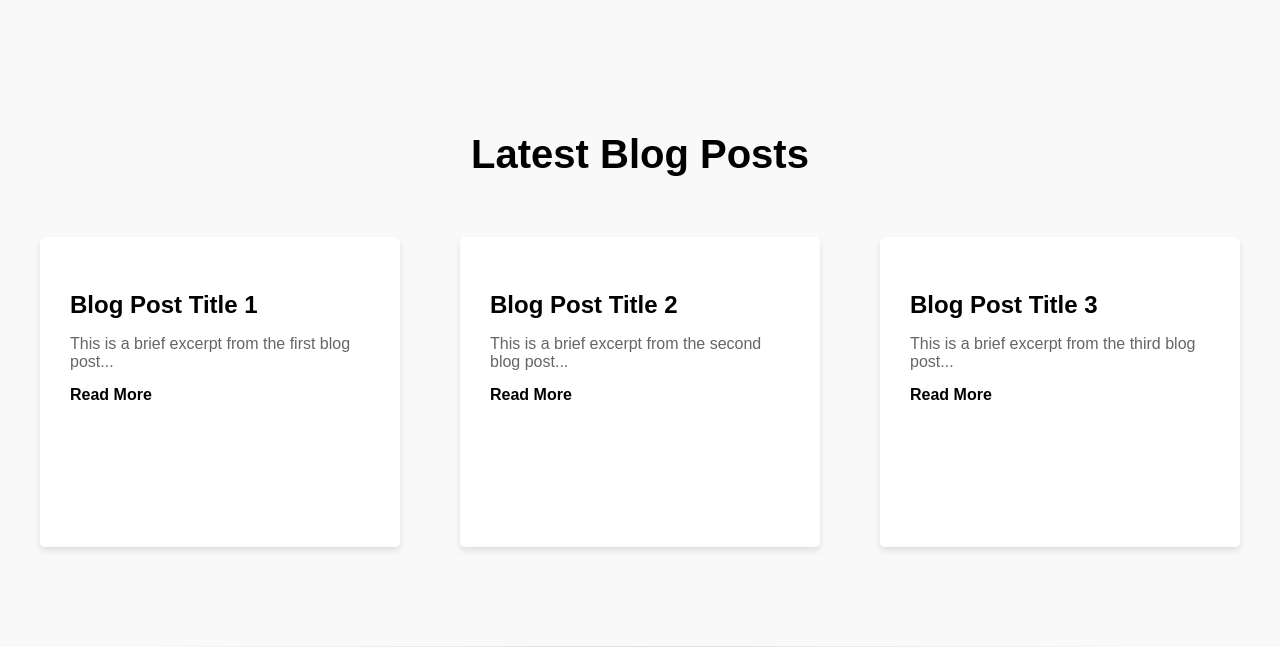
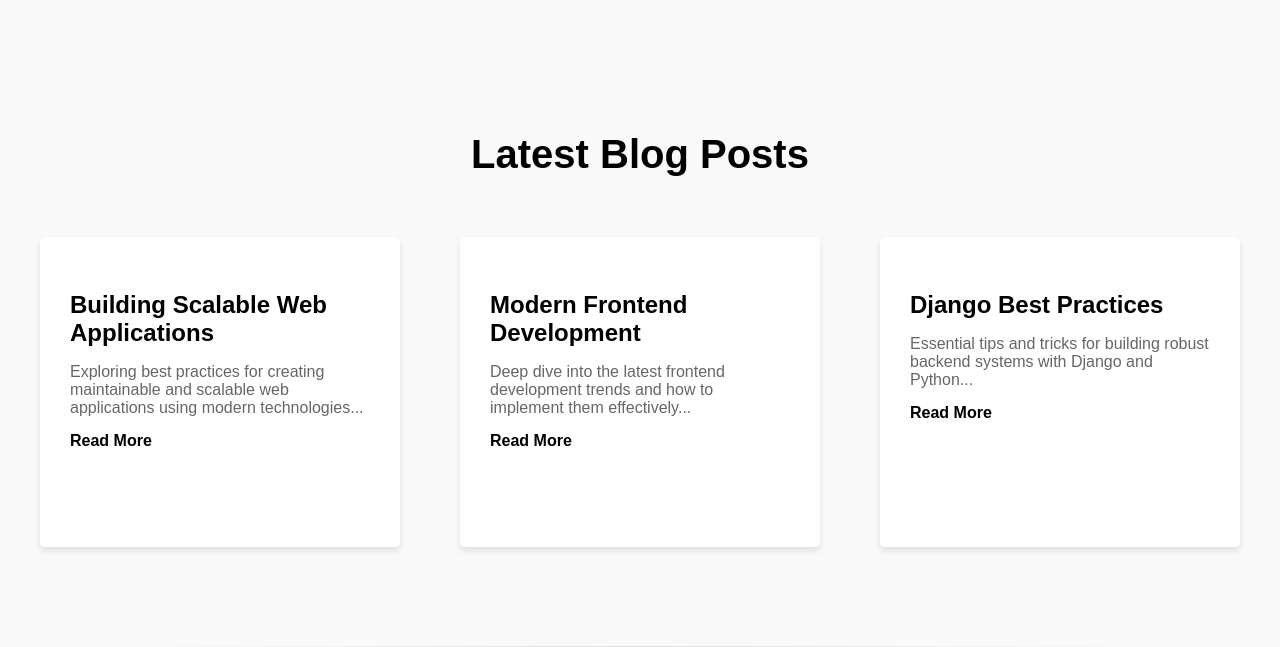
Before and after one commit to mlamin1/PersonalWebsite, a Django app: page / in a window 1280 px wide. Shown: the part 2025-2672 px from the top of the page. Run offline with Django 5.2, Linux system fonts and the light colour scheme.

Commit message:
Added changes to the homehtml page

```diff
--- a/main/templates/main/home.html
+++ b/main/templates/main/home.html
@@ -214,18 +214,18 @@
         <h2>Latest Blog Posts</h2>
         <div class="blog-grid">
             <div class="blog-post">
-                <h3>Blog Post Title 1</h3>
-                <p>This is a brief excerpt from the first blog post...</p>
+                <h3>Building Scalable Web Applications</h3>
+                <p>Exploring best practices for creating maintainable and scalable web applications using modern technologies...</p>
                 <a href="#">Read More</a>
             </div>
             <div class="blog-post">
-                <h3>Blog Post Title 2</h3>
-                <p>This is a brief excerpt from the second blog post...</p>
+                <h3>Modern Frontend Development</h3>
+                <p>Deep dive into the latest frontend development trends and how to implement them effectively...</p>
                 <a href="#">Read More</a>
             </div>
             <div class="blog-post">
-                <h3>Blog Post Title 3</h3>
-                <p>This is a brief excerpt from the third blog post...</p>
+                <h3>Django Best Practices</h3>
+                <p>Essential tips and tricks for building robust backend systems with Django and Python...</p>
                 <a href="#">Read More</a>
             </div>
         </div>
```
